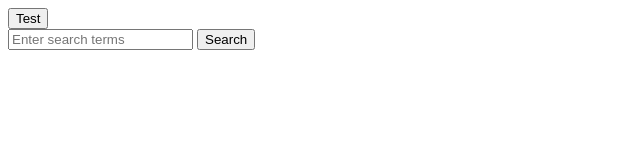
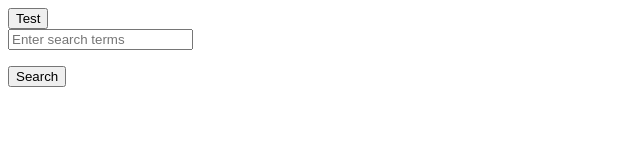
Before and after one commit to wjd14/wjd14.github.io, a plain HTML site: page index.html in a window 1280 px wide. Shown: the whole page, without its empty margins (0-640 px from the left). Drawn offline with nearby package versions, Linux system fonts and the light colour scheme.

Commit message:
experimenting

```diff
--- a/index.html
+++ b/index.html
@@ -165,7 +165,6 @@ buildApiRequest('GET',
 					<form id="search-form">
 						<div class="input-field">
 							<input type="text" placeholder="Enter search terms" id="search-input">
-							<input type="submit" value="Search" class="btn grey lighten-2" id = "execute-search-button">
 						</div>
 					</form>
 				</div>
@@ -174,7 +173,9 @@ buildApiRequest('GET',
 			<div class="row" id="video-container"></div>
 		</div>
 
-	</div>
+  </div>
+
+  <button id="execute-search-button">Search</button>
 
 
  </section>
```
